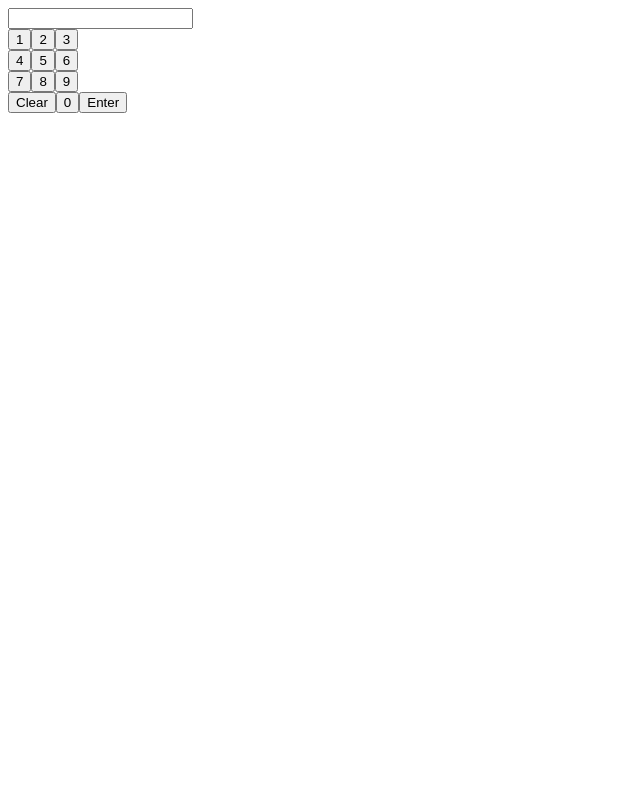
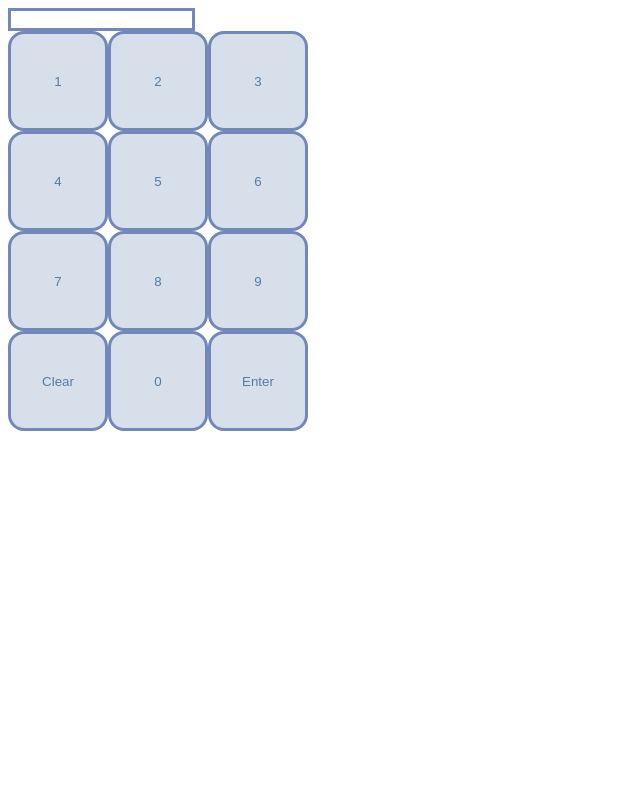
Before and after one commit to kkowalsky19/FinalRepo, a PHP site: page /entercode.html in a window 1280 px wide. Shown: the whole page, without its empty margins (0-640 px from the left). Run offline with PHP 8.4, Linux system fonts and the light colour scheme.

Commit message:
Update styles.css

```diff
--- a/BeerKiosk-master/styles.css
+++ b/BeerKiosk-master/styles.css
@@ -1,10 +1,55 @@
-.button {
-    background-color: #4CAF50; /* Green */
-    border: none;
-    color: white;
-    padding: 15px 32px;
-    text-align: center;
-    text-decoration: none;
-    display: inline-block;
-    font-size: 16px;
-  }
+/* Used in  entercode.html*/
+
+* {
+    /*--color-border: darkgray;*/
+    /*--color-input: gray;*/
+    /*--color-fill-1: whitesmoke;*/
+    /*--color-fill-2: white;*/
+    --color-border: #7288ba;
+    --color-input: #557ca1;
+    --color-fill-1: #cde0e0;
+    --color-fill-2: #d6dfea;
+
+    --title-size: 43px;
+    --border-radius: 16px;
+}
+
+body {
+  -webkit-user-select:none;
+  -moz-user-select:-moz-none;
+  -ms-user-select:none;
+  user-select:none;
+
+}
+
+.row {
+  display: flex;
+  justify-content: center;
+  margin: 10px;
+}
+
+.row > input[type=text] {
+  height: 45px;
+  width: 300px;
+  font-size: 43px;
+  text-align: center
+
+}
+
+.row-item {
+  margin: 10px;
+  font-size: 20px;
+}
+
+input[type=text] {
+  border: medium solid var(--color-border, darkgray);
+}
+
+button,input[type=submit] {
+  width: 100px;
+  height: 100px;
+  color: var(--color-input, grey);
+  background-color: var(--color-fill-2, white);
+  border: medium solid var(--color-border, darkgray);
+  border-radius: var(--border-radius, 16px);
+}
```
